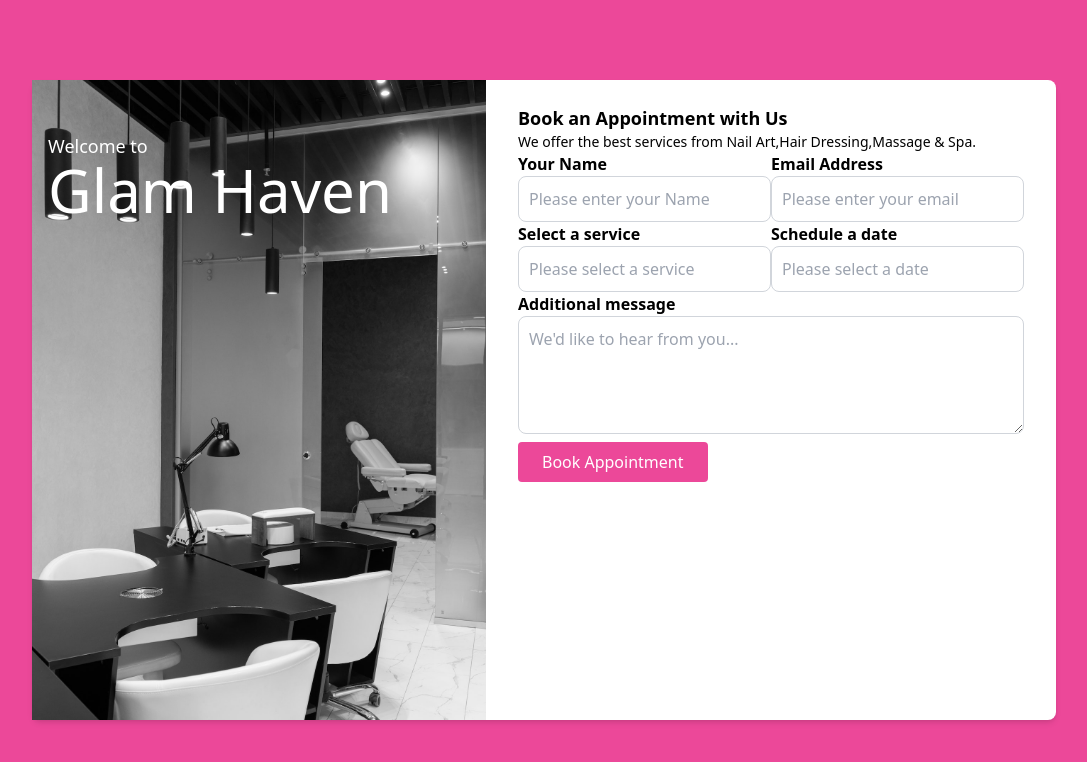
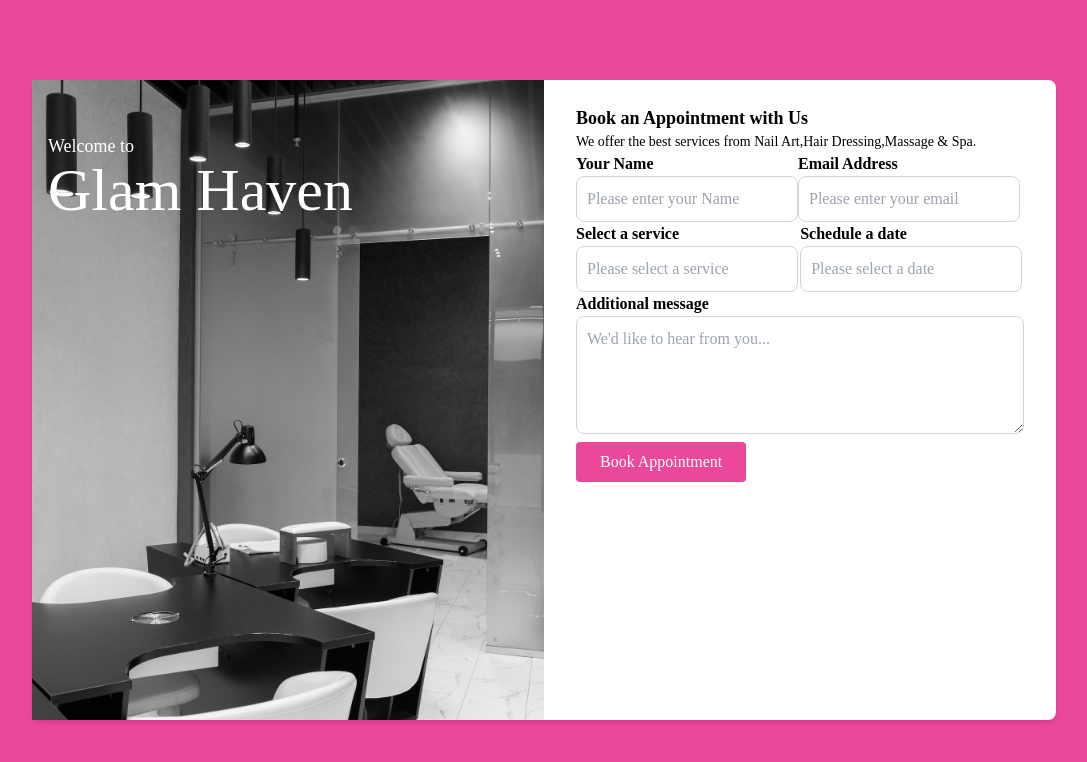
Before and after one commit to Carol254/glamHavenBooking, an Angular app: page / in a window 1280 px wide. Shown: the top 762 px of the page, without its empty margins (96-1183 px from the left). Built offline with nearby package versions, Linux system fonts and the light colour scheme.

Commit message:
changes to font

```diff
--- a/src/app/home/home.component.css
+++ b/src/app/home/home.component.css
@@ -0,0 +1,4 @@
+*{
+    /* font-family: 'Montserrat', sans-serif; */
+    font-family: 'Playfair Display', serif;
+}
--- a/src/app/home/home.component.html
+++ b/src/app/home/home.component.html
@@ -12,7 +12,6 @@
                 <h6 class="text-lg font-bold ">Book an Appointment with Us</h6>
                 <p class="text-sm">We offer the best services from Nail Art,Hair Dressing,Massage & Spa.</p>
 
-                <div></div>
                 <form>
                     <div class="flex flex-row">
                         <div>
--- a/src/styles.css
+++ b/src/styles.css
@@ -2,3 +2,6 @@
 @tailwind base;
 @tailwing components;
 @tailwind utilities;
+
+
+@import url('https://fonts.googleapis.com/css2?family=Montserrat&display=swap');
```
